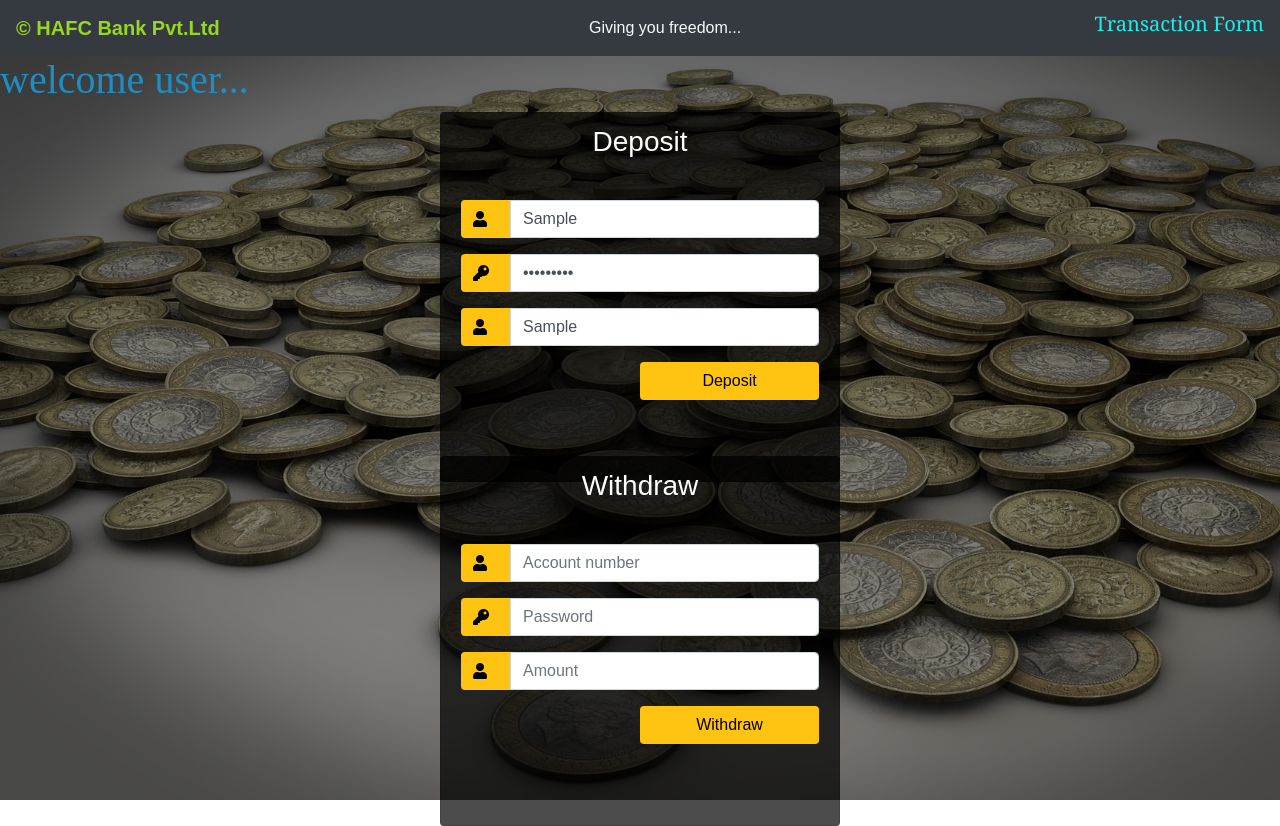
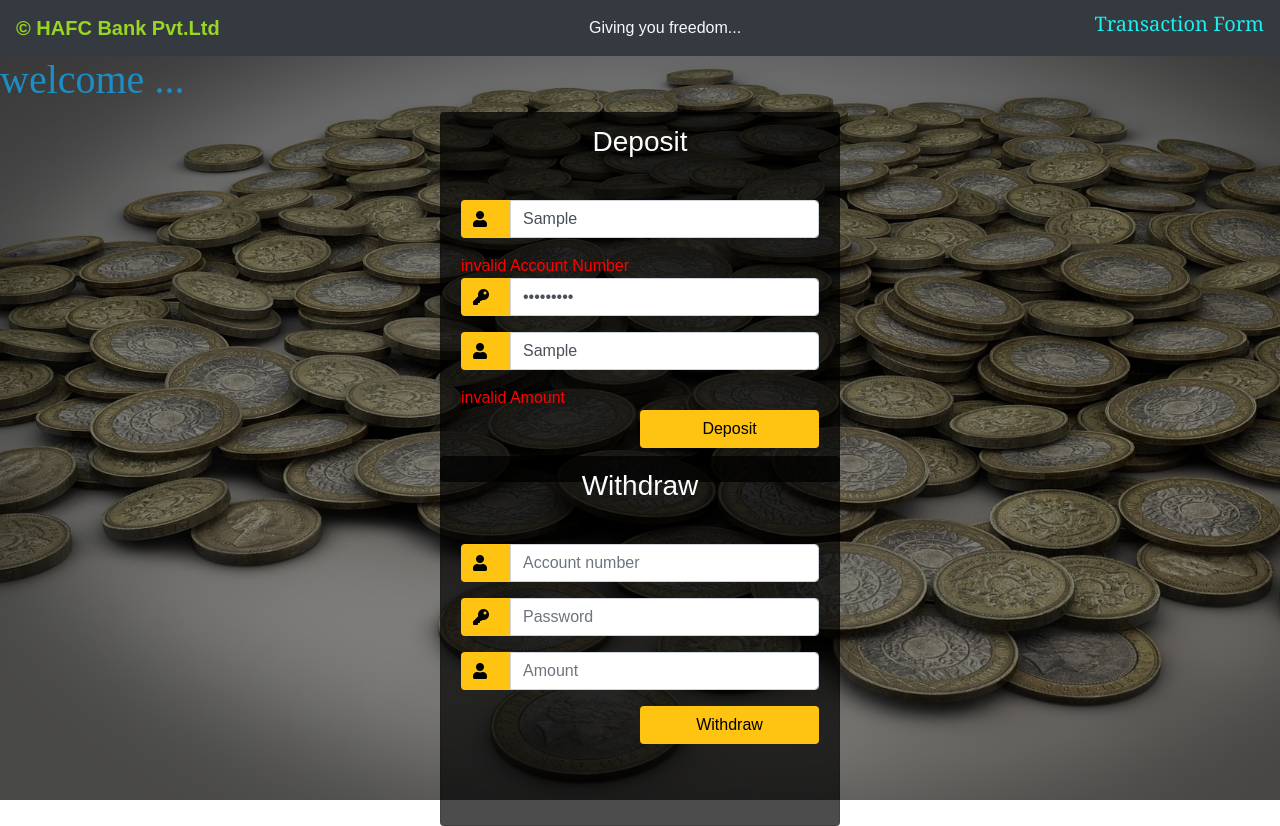
Before and after one commit to siyadpk/Bank_Application, an Angular app: page /dashboard in a window 1280 px wide. Both pictures are taken after typing "Sample", "Sample123", "Sample" into the empty fields and a click on the input "Deposit". Built offline with nearby package versions, Linux system fonts and the light colour scheme; a web font is replaced by a local one.

Commit message:
reactive form validation and automatically user assigning

```diff
--- a/src/app/Service/database.service.ts
+++ b/src/app/Service/database.service.ts
@@ -11,6 +11,7 @@ export class DatabaseService {
     1001:{acc:1001,usname:'zia',passwd:113,bal:1000},
     1002:{acc:1002,usname:'ziyad',passwd:223,bal:1000}
   }
+  currentuser=''
 
   constructor() { }
 
@@ -43,6 +44,7 @@ export class DatabaseService {
     if(acc in database){
 
       if(pwd == database[acc]['passwd']){
+        this.currentuser=database[acc]['usname']
         return true
       }
       else{
--- a/src/app/dashboard/dashboard.component.html
+++ b/src/app/dashboard/dashboard.component.html
@@ -15,7 +15,7 @@
 
 </nav>
 
-<h1 style="font-family:'Times New Roman', Times, serif;color: rgb(29, 142, 195);">welcome user...</h1>
+<h1 style="font-family:'Times New Roman', Times, serif;color: rgb(29, 142, 195);">welcome {{username}}...</h1>
 
 
 <div class="container col-md-12 mt-0">
@@ -26,7 +26,7 @@
 
 			</div>
 			<div class="card-body">
-				<form >
+				<form [formGroup]="DepositForm">
 
 
 
@@ -36,22 +36,36 @@
 						<div class="input-group-prepend">
 							<span class="input-group-text"><i class="fas fa-user"></i></span>
 						</div>
-						<input type="text" class="form-control" name="acc" [(ngModel)]="acc" placeholder="Account number" id="register_accno" required>
+						<input type="text" class="form-control" name="acc" formControlName="acc" placeholder="Account number" id="register_accno" required>
 
 					</div>
+					<div *ngIf="(this.DepositForm.get('acc')?.touched||this.DepositForm.get('acc')?.dirty)&&(this.DepositForm.get('acc')?.errors)"
+					style="color: red;">
+						invalid Account Number
+					</div>
+
 					<div class="input-group form-group">
 						<div class="input-group-prepend">
 							<span class="input-group-text"><i class="fas fa-key"></i></span>
 						</div>
-						<input type="password" name="pwd" [(ngModel)]="pwd" class="form-control" placeholder="Password" id="register_password" required>
+						<input type="password" name="pwd" formControlName="pwd" class="form-control" placeholder="Password" id="register_password" required>
+					</div>
+
+					<div *ngIf="(this.DepositForm.get('pwd')?.touched||this.DepositForm.get('pwd')?.dirty)&&(this.DepositForm.get('pwd')?.errors)"
+					style="color: red;">
+						invalid Password
 					</div>
 
                     <div class="input-group form-group">
 						<div class="input-group-prepend">
 							<span class="input-group-text"><i class="fas fa-user"></i></span>
 						</div>
-						<input type="text" class="form-control" name="amount" [(ngModel)]="amt" placeholder="Amount" id="register_amount" required>
+						<input type="text" class="form-control" name="amount" formControlName="amt" placeholder="Amount" id="register_amount" required>
 
+					</div>
+					<div *ngIf="(this.DepositForm.get('amt')?.touched||this.DepositForm.get('amt')?.dirty)&&(this.DepositForm.get('amt')?.errors)"
+					style="color: red;">
+						invalid Amount
 					</div>
 
 					<div class="form-group">
@@ -73,7 +87,7 @@
 
 			</div>
 			<div class="card-body">
-				<form >
+				<form [formGroup]="WithdrawForm">
 
 
 
@@ -83,22 +97,34 @@
 						<div class="input-group-prepend">
 							<span class="input-group-text"><i class="fas fa-user"></i></span>
 						</div>
-						<input type="text" class="form-control" name="acc" [(ngModel)]="acc1" placeholder="Account number" id="register_accno" required>
+						<input type="text" class="form-control" name="acc" formControlName="acc1" placeholder="Account number" id="register_accno" required>
 
+					</div>
+					<div *ngIf="(this.WithdrawForm.get('acc1')?.touched||this.WithdrawForm.get('acc1')?.dirty)&&(this.WithdrawForm.get('acc1')?.errors)"
+					style="color: red;">
+						invalid Account Number
 					</div>
 					<div class="input-group form-group">
 						<div class="input-group-prepend">
 							<span class="input-group-text"><i class="fas fa-key"></i></span>
 						</div>
-						<input type="password" name="pwd" [(ngModel)]="pwd1" class="form-control" placeholder="Password" id="register_password" required>
+						<input type="password" name="pwd" formControlName="pwd1" class="form-control" placeholder="Password" id="register_password" required>
+					</div>
+					<div *ngIf="(this.WithdrawForm.get('pwd1')?.touched||this.WithdrawForm.get('pwd1')?.dirty)&&(this.WithdrawForm.get('pwd1')?.errors)"
+					style="color: red;">
+						invalid Password
 					</div>
 
                     <div class="input-group form-group">
 						<div class="input-group-prepend">
 							<span class="input-group-text"><i class="fas fa-user"></i></span>
 						</div>
-						<input type="text" class="form-control" name="amount" [(ngModel)]="amt1" placeholder="Amount" id="register_amount" required>
+						<input type="text" class="form-control" name="amount" formControlName="amt1" placeholder="Amount" id="register_amount" required>
 
+					</div>
+					<div *ngIf="(this.WithdrawForm.get('amt1')?.touched||this.WithdrawForm.get('amt1')?.dirty)&&(this.WithdrawForm.get('amt1')?.errors)"
+					style="color: red;">
+						invalid Amount
 					</div>
 
 					<div class="form-group">
--- a/src/app/dashboard/dashboard.component.ts
+++ b/src/app/dashboard/dashboard.component.ts
@@ -1,4 +1,5 @@
 import { Component, OnInit } from '@angular/core';
+import { FormBuilder, Validators } from '@angular/forms';
 import { DatabaseService } from '../Service/database.service';
 
 @Component({
@@ -7,26 +8,47 @@ import { DatabaseService } from '../Service/database.service';
   styleUrls: ['./dashboard.component.css']
 })
 export class DashboardComponent implements OnInit {
-   acc=''
-   amt=''
-   pwd=''
 
-   acc1=''
-   pwd1=''
-   amt1=''
 
-  constructor( private ds:DatabaseService) { }
+  username=''
+
+   DepositForm=this.fb.group({
+
+    amt:['',[Validators.required,Validators.pattern('[0-9]*')]],
+    pwd:['',[Validators.required,Validators.pattern('[a-zA-Z 0-9]*')]],
+    acc:['',[Validators.required,Validators.pattern('[0-9]*')]]
+
+  })
+
+  WithdrawForm=this.fb.group({
+
+    amt1:['',[Validators.required,Validators.pattern('[0-9]*')]],
+    pwd1:['',[Validators.required,Validators.pattern('[a-zA-Z 0-9]*')]],
+    acc1:['',[Validators.required,Validators.pattern('[0-9]*')]]
+
+  })
+
+
+
+  constructor( private ds:DatabaseService,private fb:FormBuilder) {
+    this.username=this.ds.currentuser
+
+  }
 
   ngOnInit(): void {
   }
   deposit(){
-    var acc=this.acc
-    var amt=this.amt
-    var pwd=this.pwd
+    var acc=this.DepositForm.value.acc
+    var amt=this.DepositForm.value.amt
+    var pwd=this.DepositForm.value.pwd
 
     const result=this.ds.deposit(acc,pwd,amt)
+    if(this.DepositForm.valid){
     if(result){
       alert(`amount ${amt} is deposited and your new balance is ${result}`)
+    }}
+    else{
+      alert('invalid Form')
     }
 
 
@@ -34,13 +56,18 @@ export class DashboardComponent implements OnInit {
   }
   withdraw(){
 
-    var acc=this.acc1
-    var amt=this.amt1
-    var pwd=this.pwd1
+    var acc=this.WithdrawForm.value.acc1
+    var amt=this.WithdrawForm.value.amt1
+    var pwd=this.WithdrawForm.value.pwd1
 
     const result=this.ds.withdraw(acc,pwd,amt)
+    if(this.WithdrawForm.valid){
     if(result){
+
       alert(`amount ${amt} is deposited and your new balance is ${result}`)
+    }}
+    else{
+      alert('invalid form')
     }
 
 }
--- a/src/app/login/login.component.html
+++ b/src/app/login/login.component.html
@@ -24,19 +24,28 @@
 
 			</div>
 			<div class="card-body">
-				<form (ngSubmit)="login()">
+				<form (ngSubmit)="login()" [formGroup]="LoginForm">
 					<div class="input-group form-group">
 						<div class="input-group-prepend">
 							<span class="input-group-text"><i class="fas fa-user"></i></span>
 						</div>
-						<input type="text" class="form-control" name="accountnum" [(ngModel)]="acc" placeholder="Account number" id="login_accno" required>
+						<input type="text" class="form-control" name="accountnum" formControlName="acc" placeholder="Account number" id="login_accno" required>
 
 					</div>
+					<div *ngIf="(this.LoginForm.get('acc')?.touched||this.LoginForm.get('acc')?.dirty)&&(this.LoginForm.get('acc')?.errors)"
+					style="color: red;">
+						invalid Account Number
+					</div>
+
 					<div class="input-group form-group">
 						<div class="input-group-prepend">
 							<span class="input-group-text"><i class="fas fa-key"></i></span>
 						</div>
-						<input type="password" name="passwd" [(ngModel)]="pwd" class="form-control" [placeholder]="accno" id="login_password" required>
+						<input type="password" name="passwd" formControlName="pwd" class="form-control" [placeholder]="accno" id="login_password" required>
+					</div>
+					<div *ngIf="(this.LoginForm.get('pwd')?.touched||this.LoginForm.get('pwd')?.dirty)&&(this.LoginForm.get('pwd')?.errors)"
+					style="color: red;">
+						invalid Password
 					</div>
 
 					<div class="form-group">
--- a/src/app/register/register.component.html
+++ b/src/app/register/register.component.html
@@ -32,6 +32,10 @@
 						<input type="text" class="form-control" name="uname" formControlName="uname" placeholder="Name" id="register_uname" required>
 
 					</div>
+					<div *ngIf="(this.RegisterForm.get('uname')?.touched||this.RegisterForm.get('uname')?.dirty)&&(this.RegisterForm.get('uname')?.errors)"
+					style="color: red;">
+						invalid username
+					</div>
 
 
 
@@ -42,11 +46,19 @@
 						<input type="text" class="form-control" name="acc" formControlName="acc" placeholder="Account number" id="register_accno" required>
 
 					</div>
+					<div *ngIf="(this.RegisterForm.get('acc')?.touched||this.RegisterForm.get('acc')?.dirty)&&(this.RegisterForm.get('acc')?.errors)"
+					style="color: red;">
+						invalid Account Number
+					</div>
 					<div class="input-group form-group">
 						<div class="input-group-prepend">
 							<span class="input-group-text"><i class="fas fa-key"></i></span>
 						</div>
 						<input type="password" name="pwd" formControlName="pwd" class="form-control" placeholder="Password" id="register_password" required>
+					</div>
+					<div *ngIf="(this.RegisterForm.get('pwd')?.touched||this.RegisterForm.get('pwd')?.dirty)&&(this.RegisterForm.get('pwd')?.errors)"
+					style="color: red;">
+						invalid Account Number
 					</div>
 
 					<div class="form-group">
--- a/src/app/register/register.component.ts
+++ b/src/app/register/register.component.ts
@@ -1,5 +1,5 @@
 import { Component, OnInit } from '@angular/core';
-import { FormBuilder } from '@angular/forms';
+import { FormBuilder, Validators } from '@angular/forms';
 import { Router } from '@angular/router';
 import { DatabaseService } from '../Service/database.service';
 
@@ -16,9 +16,9 @@ export class RegisterComponent implements OnInit {
 
   RegisterForm=this.fb.group({
 
-    uname:[''],
-    pwd:[''],
-    acc:['']
+    uname:['',[Validators.required,Validators.pattern('[a-zA-Z ]*')]],
+    pwd:['',[Validators.required,Validators.pattern('[a-zA-Z 0-9]*')]],
+    acc:['',[Validators.required,Validators.pattern('[0-9]*')]]
 
   })
 
@@ -33,6 +33,7 @@ export class RegisterComponent implements OnInit {
     var uname=this.RegisterForm.value.uname
     var pwd=this.RegisterForm.value.pwd
 
+    if(this.RegisterForm.valid){
     var Result=this.ds.Register(acc,uname,pwd)
 
     if(Result){
@@ -41,6 +42,9 @@ export class RegisterComponent implements OnInit {
     }
     else{
       alert('Existing user..please Login!!!')
+    }}
+    else{
+      alert('invalid form')
     }
   }
 
```
Also changed, not shown: src/app/login/login.component.ts (+19 -5 lines).
